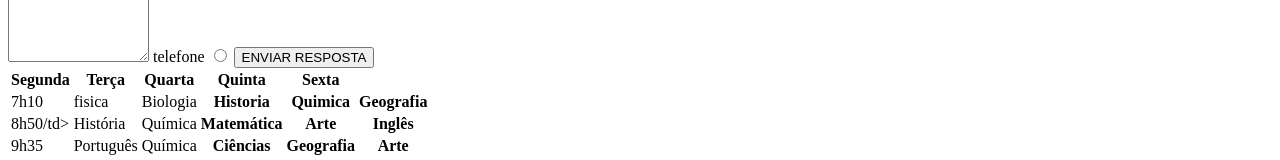
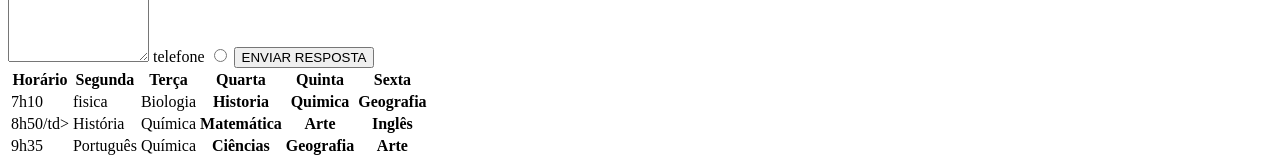
Before and after one commit to geovannandrade/FORMULARIO, a plain HTML site: page index.html in a window 1280 px wide. Shown: the part 346-506 px from the top of the page. Drawn offline with Linux system fonts and the light colour scheme.

Commit message:
Update index.html

```diff
--- a/index.html
+++ b/index.html
@@ -37,7 +37,7 @@
 			 <thead>
 
 				 <tr>
-
+<th>Horário</th>
 
 
 
```
